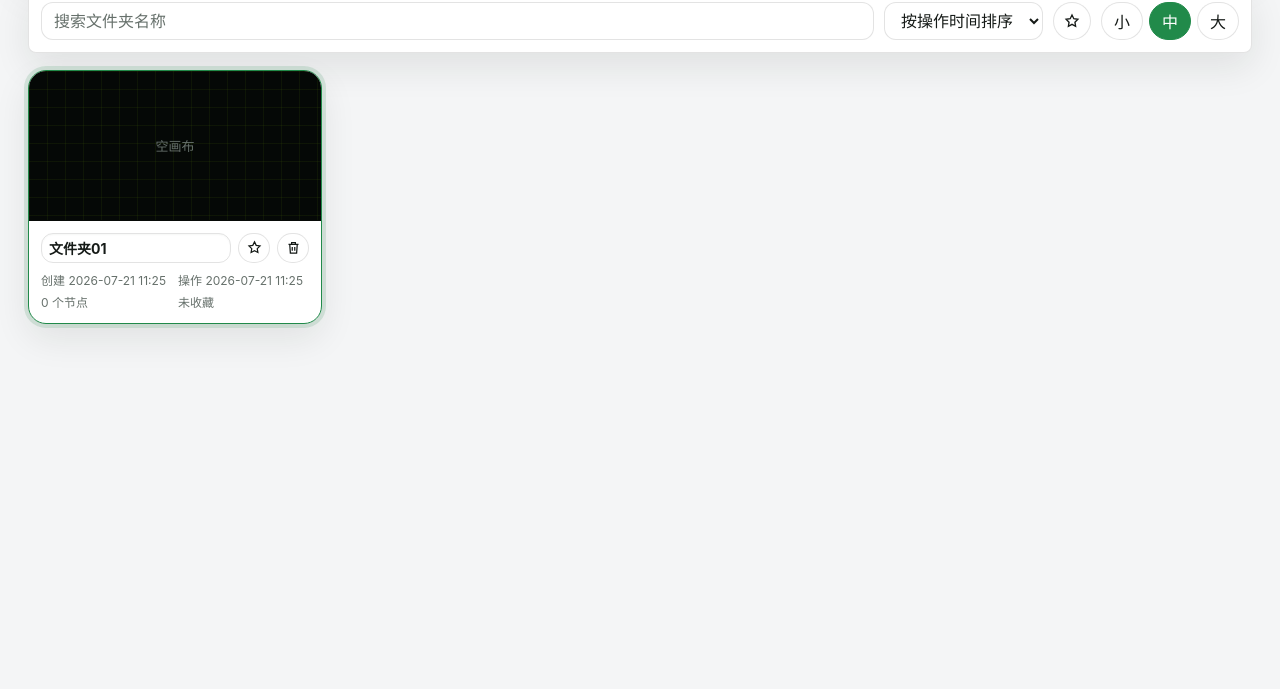
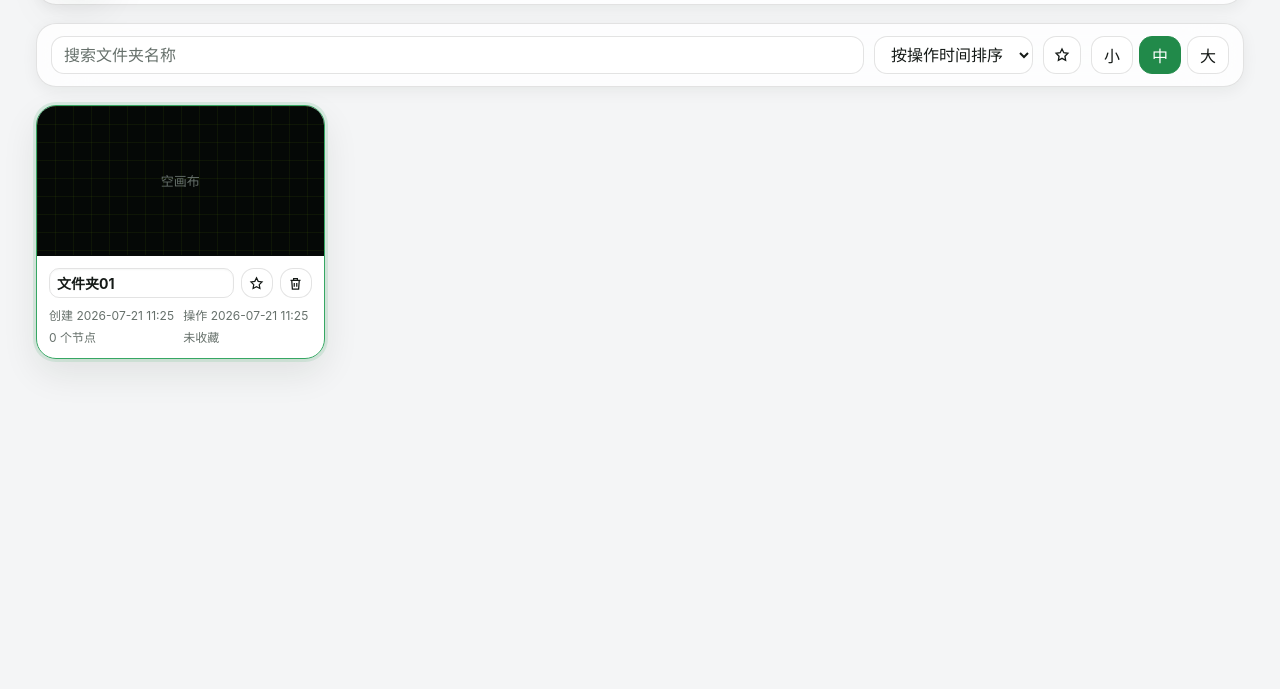
Before and after one commit to Zaiel666/wandou-api-tools, a plain HTML site: page app/project-hub.html in a window 1280 px wide. Shown: the part 111-800 px from the top of the page. Drawn offline with Linux system fonts and the light colour scheme.

Commit message:
Release v1.0.29: project UI and dark theme fixes

```diff
--- a/app/fluid-glass.css
+++ b/app/fluid-glass.css
@@ -1189,6 +1189,113 @@
   background: #101211 !important;
 }
 
+/* Project hub uses two iOS-like material scales: structural chrome and content cards. */
+body.project-hub-page::before,
+body.project-hub-page::after,
+body.project-hub-page .shell::before,
+body.project-hub-page .shell::after {
+  content: none !important;
+  display: none !important;
+}
+
+body.project-hub-page {
+  letter-spacing: 0;
+}
+
+body.project-hub-page .shell {
+  padding: 28px 36px 44px;
+}
+
+body.project-hub-page .topbar,
+body.project-hub-page .toolbar {
+  border: 1px solid var(--line) !important;
+  border-top-color: var(--line) !important;
+  border-radius: 20px !important;
+  background: color-mix(in srgb, var(--panel) 82%, transparent) !important;
+  -webkit-backdrop-filter: blur(28px) saturate(150%);
+  backdrop-filter: blur(28px) saturate(150%);
+  box-shadow: var(--fg-shadow-sm) !important;
+}
+
+body.project-hub-page .topbar {
+  min-height: 88px;
+  padding: 16px 18px;
+}
+
+body.project-hub-page .toolbar {
+  min-height: 64px;
+  margin-top: 16px;
+  padding: 10px 14px;
+}
+
+body.project-hub-page .grid {
+  gap: 18px;
+  margin-top: 20px;
+}
+
+body.project-hub-page .card {
+  border-radius: 20px !important;
+  background: color-mix(in srgb, var(--panel-strong) 94%, transparent) !important;
+  box-shadow: var(--fg-shadow-sm) !important;
+  transform: translateZ(0);
+  transition: transform 180ms cubic-bezier(.2,.8,.2,1), border-color 180ms ease, box-shadow 180ms ease;
+}
+
+body.project-hub-page .card:hover {
+  transform: translateY(-2px);
+  border-color: color-mix(in srgb, #218a4a 36%, var(--line)) !important;
+  box-shadow: var(--fg-shadow) !important;
+}
+
+body.project-hub-page .card.selected {
+  transform: translateY(-2px);
+  border-color: #36a763 !important;
+  box-shadow: 0 0 0 3px rgba(54, 167, 99, .14), var(--fg-shadow) !important;
+}
+
+body.project-hub-page .cover {
+  border-bottom-color: var(--line) !important;
+}
+
+body.project-hub-page :is(.button, .icon-button, .search, select) {
+  border-radius: 13px !important;
+  transition: transform 100ms ease-out, background-color 160ms ease, border-color 160ms ease;
+}
+
+body.project-hub-page :is(.button, .icon-button):active {
+  transform: scale(.97);
+}
+
+body.project-hub-page .name-input {
+  border-radius: 10px !important;
+}
+
+body.project-hub-page.dark-theme .topbar,
+body.project-hub-page.dark-theme .toolbar {
+  background: rgba(27, 29, 28, .82) !important;
+}
+
+body.project-hub-page.dark-theme .card {
+  background: rgba(27, 29, 28, .94) !important;
+}
+
+@media (prefers-reduced-transparency: reduce) {
+  body.project-hub-page .topbar,
+  body.project-hub-page .toolbar,
+  body.project-hub-page .card {
+    background: var(--panel) !important;
+    -webkit-backdrop-filter: none;
+    backdrop-filter: none;
+  }
+}
+
+@media (prefers-reduced-motion: reduce) {
+  body.project-hub-page .card,
+  body.project-hub-page :is(.button, .icon-button) {
+    transition: none !important;
+  }
+}
+
 /* Accessibility fallbacks */
 @supports not ((backdrop-filter: blur(1px)) or (-webkit-backdrop-filter: blur(1px))) {
   .home-topbar,
```
